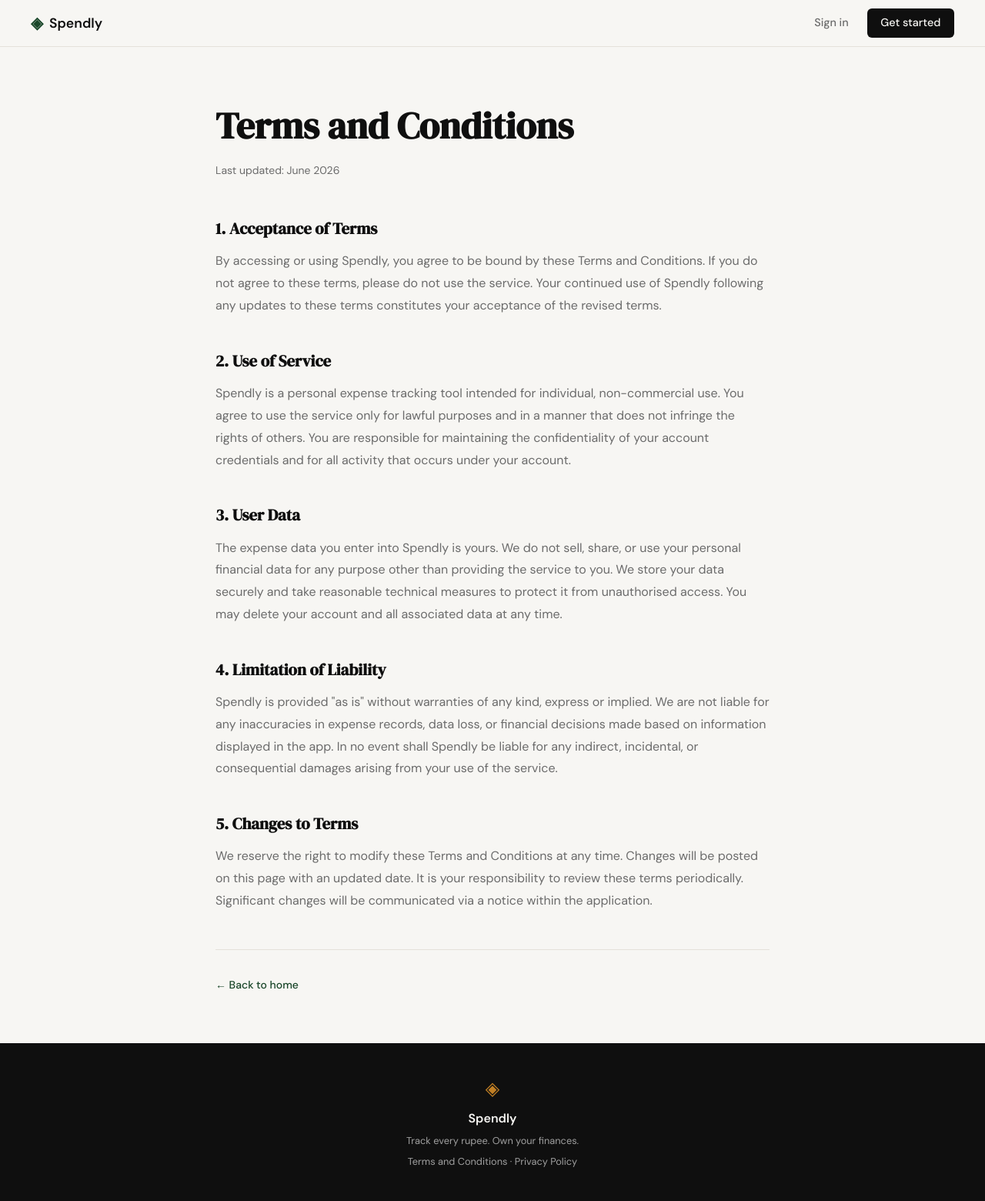
After one commit to rahul977/Spendly, a Flask app: page /terms in a window 1280 px wide. The commit adds this page. Shown: the whole page at 77% size. Run offline with Flask 3, Linux system fonts and the light colour scheme.

Commit message:
landing: add terms and conditions page and route

```diff
--- a/app.py
+++ b/app.py
@@ -26,6 +26,11 @@
 # Placeholder routes — students will implement these                  #
 # ------------------------------------------------------------------ #
 
+@app.route("/terms")
+def terms():
+    return render_template("terms.html")
+
+
 @app.route("/logout")
 def logout():
     return "Logout — coming in Step 3"
--- a/templates/base.html
+++ b/templates/base.html
@@ -35,7 +35,7 @@
             <span class="footer-name">Spendly</span>
             <p class="footer-copy">Track every rupee. Own your finances.</p>
             <p class="footer-copy">
-                <a href="#">Terms and Conditions</a> &middot; <a href="#">Privacy Policy</a>
+                <a href="/terms">Terms and Conditions</a> &middot; <a href="#">Privacy Policy</a>
             </p>
         </div>
     </footer>
--- /dev/null
+++ b/templates/terms.html
@@ -0,0 +1,74 @@
+{% extends "base.html" %}
+
+{% block title %}Terms and Conditions — Spendly{% endblock %}
+
+{% block content %}
+
+<section class="auth-section" style="align-items: flex-start; padding-top: 4rem; padding-bottom: 4rem;">
+    <div style="width: 100%; max-width: 720px; margin: 0 auto;">
+
+        <h1 style="font-family: var(--font-display); font-size: clamp(2rem, 4vw, 3rem); color: var(--ink); margin-bottom: 0.5rem;">
+            Terms and Conditions
+        </h1>
+        <p style="font-size: 0.875rem; color: var(--ink-muted); margin-bottom: 3rem;">Last updated: June 2026</p>
+
+        <div style="display: flex; flex-direction: column; gap: 2.5rem;">
+
+            <div>
+                <h2 style="font-family: var(--font-display); font-size: 1.3rem; color: var(--ink); margin-bottom: 0.75rem;">1. Acceptance of Terms</h2>
+                <p style="color: var(--ink-muted); line-height: 1.8;">
+                    By accessing or using Spendly, you agree to be bound by these Terms and Conditions.
+                    If you do not agree to these terms, please do not use the service. Your continued use
+                    of Spendly following any updates to these terms constitutes your acceptance of the revised terms.
+                </p>
+            </div>
+
+            <div>
+                <h2 style="font-family: var(--font-display); font-size: 1.3rem; color: var(--ink); margin-bottom: 0.75rem;">2. Use of Service</h2>
+                <p style="color: var(--ink-muted); line-height: 1.8;">
+                    Spendly is a personal expense tracking tool intended for individual, non-commercial use.
+                    You agree to use the service only for lawful purposes and in a manner that does not infringe
+                    the rights of others. You are responsible for maintaining the confidentiality of your account
+                    credentials and for all activity that occurs under your account.
+                </p>
+            </div>
+
+            <div>
+                <h2 style="font-family: var(--font-display); font-size: 1.3rem; color: var(--ink); margin-bottom: 0.75rem;">3. User Data</h2>
+                <p style="color: var(--ink-muted); line-height: 1.8;">
+                    The expense data you enter into Spendly is yours. We do not sell, share, or use your
+                    personal financial data for any purpose other than providing the service to you. We store
+                    your data securely and take reasonable technical measures to protect it from unauthorised
+                    access. You may delete your account and all associated data at any time.
+                </p>
+            </div>
+
+            <div>
+                <h2 style="font-family: var(--font-display); font-size: 1.3rem; color: var(--ink); margin-bottom: 0.75rem;">4. Limitation of Liability</h2>
+                <p style="color: var(--ink-muted); line-height: 1.8;">
+                    Spendly is provided "as is" without warranties of any kind, express or implied. We are not
+                    liable for any inaccuracies in expense records, data loss, or financial decisions made based
+                    on information displayed in the app. In no event shall Spendly be liable for any indirect,
+                    incidental, or consequential damages arising from your use of the service.
+                </p>
+            </div>
+
+            <div>
+                <h2 style="font-family: var(--font-display); font-size: 1.3rem; color: var(--ink); margin-bottom: 0.75rem;">5. Changes to Terms</h2>
+                <p style="color: var(--ink-muted); line-height: 1.8;">
+                    We reserve the right to modify these Terms and Conditions at any time. Changes will be
+                    posted on this page with an updated date. It is your responsibility to review these terms
+                    periodically. Significant changes will be communicated via a notice within the application.
+                </p>
+            </div>
+
+        </div>
+
+        <div style="margin-top: 3rem; padding-top: 2rem; border-top: 1px solid var(--border);">
+            <a href="/" style="font-size: 0.875rem; color: var(--accent); font-weight: 500;">&larr; Back to home</a>
+        </div>
+
+    </div>
+</section>
+
+{% endblock %}
```
